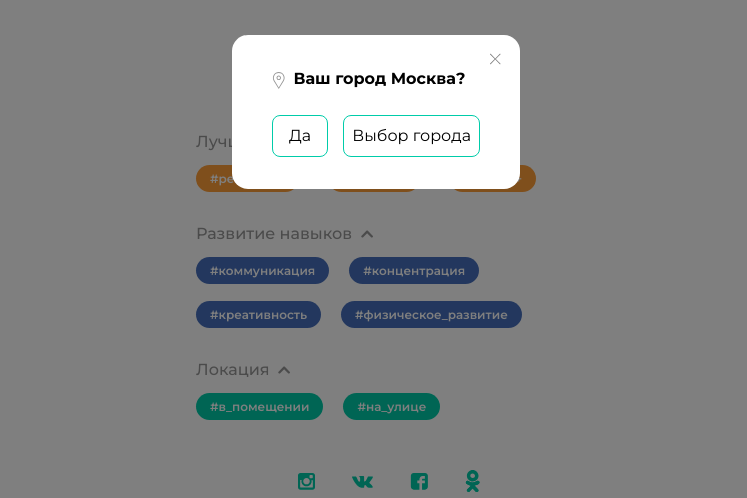
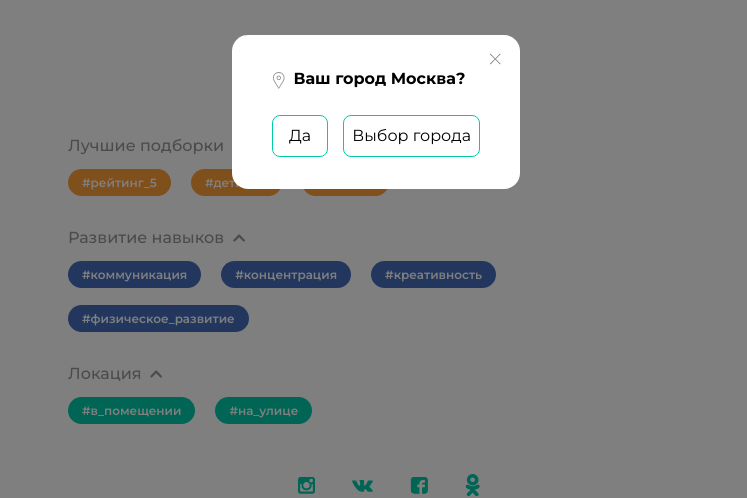
Before and after one commit to ToxicEKB/Weekend, a React (Create React App) app: page / in a window 1280 px wide. Shown: the part 288-786 px from the top of the page, without its empty margins (264-1011 px from the left). Built offline with nearby package versions, Linux system fonts and the light colour scheme.

Commit message:
comments resolved

```diff
--- a/src/components/Tags/ShowTags.js
+++ b/src/components/Tags/ShowTags.js
@@ -1,19 +1,19 @@
 import TagItem from "./TagItem";
 import { tagsItems } from "./tagsItems";
 
-const ShowTags = (props) => {
+const ShowTags = ({ visibility, cat }) => {
   return (
     <div>
-      {props.visibility ? (
+      {visibility ? (
         <div className={`flex flex-wrap mb-3
         ${
-          props.cat === 1
-            ? "justify-between"
+          cat === 1
+            ? "justify-between md:justify-start"
             : ""
         } `}>
           {tagsItems.map((item, idx) => {
             return (
-              item.cat === props.cat && (
+              item.cat === cat && (
                 <div key={idx} className="mr-5 mb-5">
                   <TagItem item={item} key={item.id} cat={item.cat} />
                 </div>
--- a/src/components/Tags/TagBlock.js
+++ b/src/components/Tags/TagBlock.js
@@ -3,7 +3,7 @@ import { FontAwesomeIcon } from "@fortawesome/react-fontawesome";
 import { faChevronUp, faChevronDown } from "@fortawesome/free-solid-svg-icons";
 import ShowTags from "./ShowTags";
 
-const TagBlock = (props) => {
+const TagBlock = ({ title, cat }) => {
   const [visibleTags, setVisibleTags] = useState(true);
 
   const toggleVisibleTags = () => {
@@ -16,7 +16,7 @@ const TagBlock = (props) => {
         className="mb-3 text-Gray text-base font-medium cursor-pointer"
         onClick={toggleVisibleTags}
       >
-        {props.title} &nbsp;
+        {title} &nbsp;
         <span className="text-sm">
           {visibleTags ? (
             <FontAwesomeIcon icon={faChevronUp} />
@@ -25,7 +25,7 @@ const TagBlock = (props) => {
           )}
         </span>
       </p>
-      <ShowTags visibility={visibleTags} cat={props.cat} />
+      <ShowTags visibility={visibleTags} cat={cat} />
     </div>
   );
 };
--- a/src/components/Tags/TagItem.js
+++ b/src/components/Tags/TagItem.js
@@ -1,15 +1,15 @@
-const TagItem = (props) => {
+const TagItem = ({ item }) => {
   return (
     <a
       className={`px-3.5 py-1.5 rounded-2xl no-underline text-white text-xs font-semibold hover:shadow-drop
         ${
-          props.item.cat === 1
+          item.cat === 1
             ? "bg-Orange"
-            : `${props.item.cat === 2 ? "bg-Blue" : "bg-Sea"}`
+            : `${item.cat === 2 ? "bg-Blue" : "bg-Sea"}`
         } `}
-      href={`${props.item.url}`}
+      href={`${item.url}`}
     >
-      {props.item.text}
+      {item.text}
     </a>
   );
 };
--- a/src/components/Tags/Tags.js
+++ b/src/components/Tags/Tags.js
@@ -4,8 +4,8 @@ import RectRight from "./icons/RectRight";
 
 const Tags = () => {
   return (
-    <div className="px-3 w-96 mx-auto">
-      <div className="mb-5 flex justify-center items-center">
+    <div className="px-3 w-96 mx-auto md:w-2/3 xl:w-1/2">
+      <div className="mb-6 flex justify-center items-center">
         <RectLeft />
         <h2 className="mx-10 text-Gray text-xl font-semibold tracking-wide">
           Готовые сеты
```
